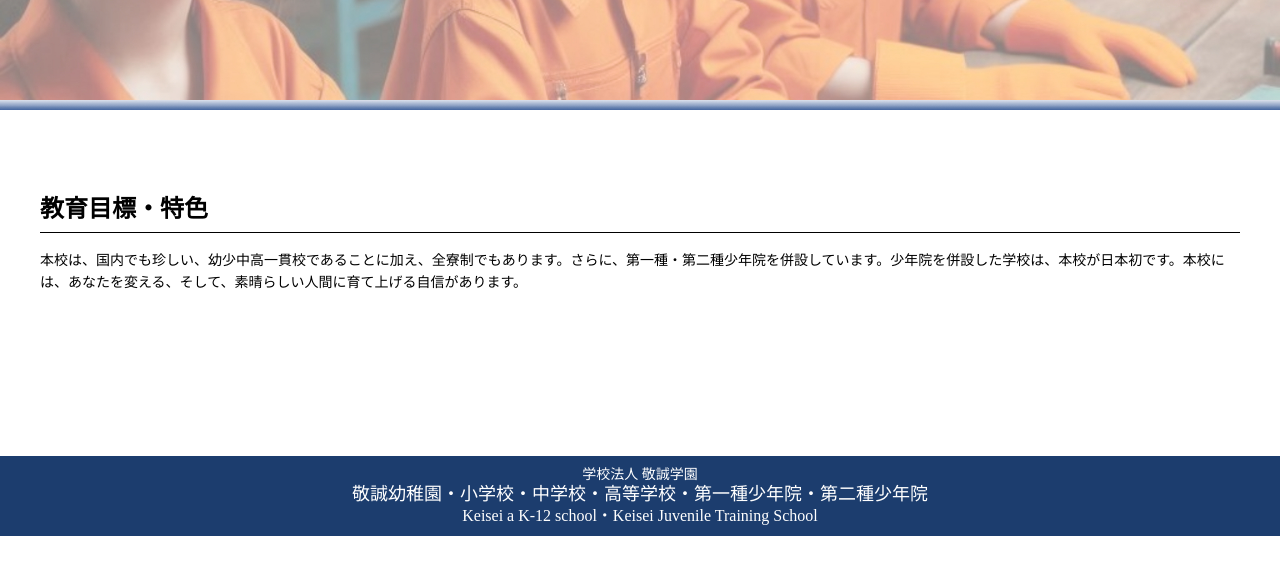
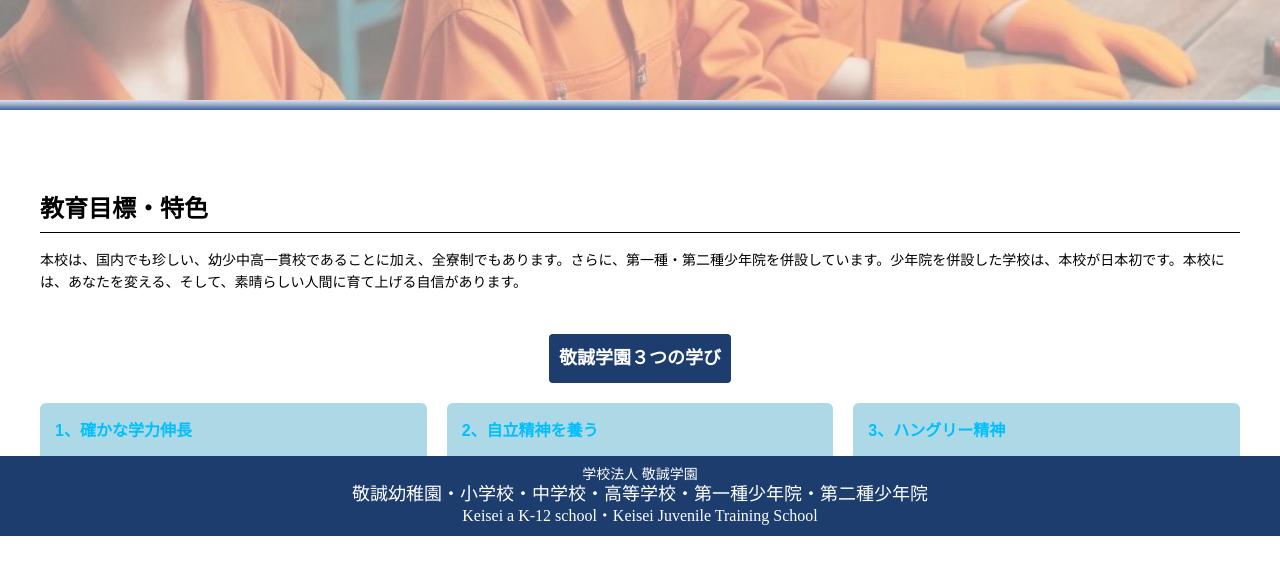
Before and after one commit to keisei-edu/keisei-edu.github.io, a plain HTML site: page about/index.html in a window 1280 px wide. Shown: the part 264-838 px from the top of the page. Before the commit the page ends 800 px from the top, so only its background shows below. Drawn offline with Linux system fonts and the light colour scheme.

Commit message:
Update index.html

```diff
--- a/about/index.html
+++ b/about/index.html
@@ -94,6 +94,51 @@
       margin: 0;
     }
 
+    /* サブタイトル */
+    .subtitle {
+      font-family: "ヒラギノ角ゴ ProN", "Hiragino Kaku Gothic ProN", sans-serif;
+      font-weight: bold;
+      color: white;
+      background-color: #1c3d6e;
+      text-align: center;
+      padding: 10px;
+      margin: 40px auto 20px;
+      width: fit-content;
+      border-radius: 4px;
+      font-size: 18px;
+    }
+
+    .box-container {
+      display: flex;
+      justify-content: space-around;
+      gap: 20px;
+      margin: 20px 0;
+      flex-wrap: wrap;
+    }
+
+    .learning-box {
+      background-color: #add8e6;
+      flex: 1;
+      min-width: 200px;
+      padding: 15px;
+      box-sizing: border-box;
+      border-radius: 6px;
+    }
+
+    .box-title {
+      color: #00bfff;
+      font-weight: bold;
+      font-family: "ヒラギノ角ゴ ProN", "Hiragino Kaku Gothic ProN", sans-serif;
+      margin-bottom: 10px;
+    }
+
+    .box-content {
+      color: black;
+      font-size: 13px;
+      font-family: "ヒラギノ角ゴ ProN", "Hiragino Kaku Gothic ProN", sans-serif;
+      word-wrap: break-word;
+    }
+
     /* 下部バー */
     .bottom-bar {
       background-color: #1c3d6e;
@@ -146,6 +191,22 @@
   <div class="content">
     <h2>教育目標・特色</h2>
     <p>本校は、国内でも珍しい、幼少中高一貫校であることに加え、全寮制でもあります。さらに、第一種・第二種少年院を併設しています。少年院を併設した学校は、本校が日本初です。本校には、あなたを変える、そして、素晴らしい人間に育て上げる自信があります。</p>
+
+    <div class="subtitle">敬誠学園３つの学び</div>
+    <div class="box-container">
+      <div class="learning-box">
+        <div class="box-title">1、確かな学力伸長</div>
+        <div class="box-content">コンテンツを追加</div>
+      </div>
+      <div class="learning-box">
+        <div class="box-title">2、自立精神を養う</div>
+        <div class="box-content">コンテンツを追加</div>
+      </div>
+      <div class="learning-box">
+        <div class="box-title">3、ハングリー精神</div>
+        <div class="box-content">コンテンツを追加</div>
+      </div>
+    </div>
   </div>
 
   <div class="bottom-bar">
```
